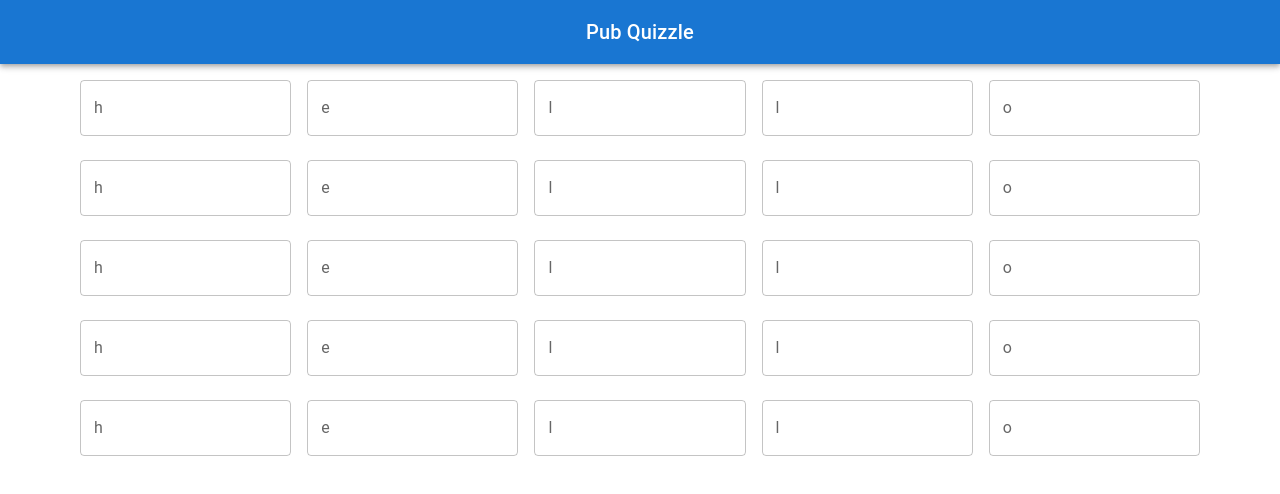
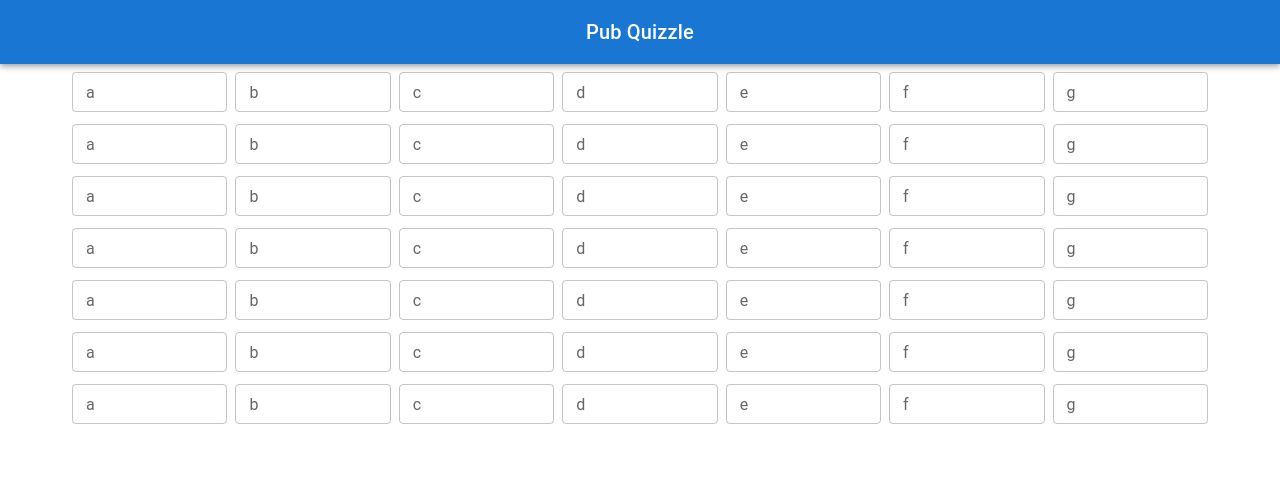
Before and after one commit to lchapmb/pub-quizle, a React (Create React App) app: page / in a window 1280 px wide. Shown: the top 494 px of the page. Built offline with nearby package versions, Linux system fonts and the light colour scheme.

Commit message:
textfields now in own component

```diff
--- /dev/null
+++ b/src/components/WordleBoxes.tsx
@@ -0,0 +1,34 @@
+import { Container, Box, TextField } from "@mui/material";
+
+export default function WordleBoxes() {
+  const word = "abcdefg";
+  const wordArr = word.split("");
+
+  return (
+    <Container>
+      {wordArr.map(() => (
+        <Box
+          component="form"
+          sx={{
+            m: 0.5,
+            display: "flex",
+          }}
+          noValidate
+          autoComplete="off"
+        >
+          {wordArr.map((letter) => (
+            <TextField
+              id="outlined-basic"
+              variant="outlined"
+              label={letter}
+              sx={{
+                m: 0.5,
+              }}
+              size="small"
+            />
+          ))}
+        </Box>
+      ))}
+    </Container>
+  );
+}
--- a/src/views/Landing.tsx
+++ b/src/views/Landing.tsx
@@ -2,118 +2,13 @@
 import Nav from "../components/Nav";
 
 // import for mui
-import { Container, Box, TextField } from "@mui/material";
+import WordleBoxes from "../components/WordleBoxes";
 
 export default function Landing() {
-  const word = "hello";
-  const wordArr = word.split("");
-  const wordLen = wordArr.length;
-
   return (
     <>
       <Nav />
-      <Container>
-        <Box
-          component="form"
-          sx={{
-            m: 1,
-            display: "flex",
-          }}
-          noValidate
-          autoComplete="off"
-        >
-          {wordArr.map((letter) => (
-            <TextField
-              id="outlined-basic"
-              variant="outlined"
-              label={letter}
-              sx={{
-                m: 1,
-              }}
-            />
-          ))}
-        </Box>
-        <Box
-          component="form"
-          sx={{
-            m: 1,
-            display: "flex",
-          }}
-          noValidate
-          autoComplete="off"
-        >
-          {wordArr.map((letter) => (
-            <TextField
-              id="outlined-basic"
-              variant="outlined"
-              label={letter}
-              sx={{
-                m: 1,
-              }}
-            />
-          ))}
-        </Box>
-        <Box
-          component="form"
-          sx={{
-            m: 1,
-            display: "flex",
-          }}
-          noValidate
-          autoComplete="off"
-        >
-          {wordArr.map((letter) => (
-            <TextField
-              id="outlined-basic"
-              variant="outlined"
-              label={letter}
-              sx={{
-                m: 1,
-              }}
-            />
-          ))}
-        </Box>
-        <Box
-          component="form"
-          sx={{
-            m: 1,
-            display: "flex",
-          }}
-          noValidate
-          autoComplete="off"
-        >
-          {wordArr.map((letter) => (
-            <TextField
-              id="outlined-basic"
-              variant="outlined"
-              label={letter}
-              sx={{
-                m: 1,
-              }}
-            />
-          ))}
-        </Box>
-        <Box
-          component="form"
-          sx={{
-            m: 1,
-            display: "flex",
-          }}
-          noValidate
-          autoComplete="off"
-        >
-          {wordArr.map((letter) => (
-            <TextField
-              id="outlined-basic"
-              variant="outlined"
-              label={letter}
-              sx={{
-                m: 1,
-              }}
-            />
-          ))}
-        </Box>
-      </Container>
+      <WordleBoxes />
     </>
   );
 }
```
